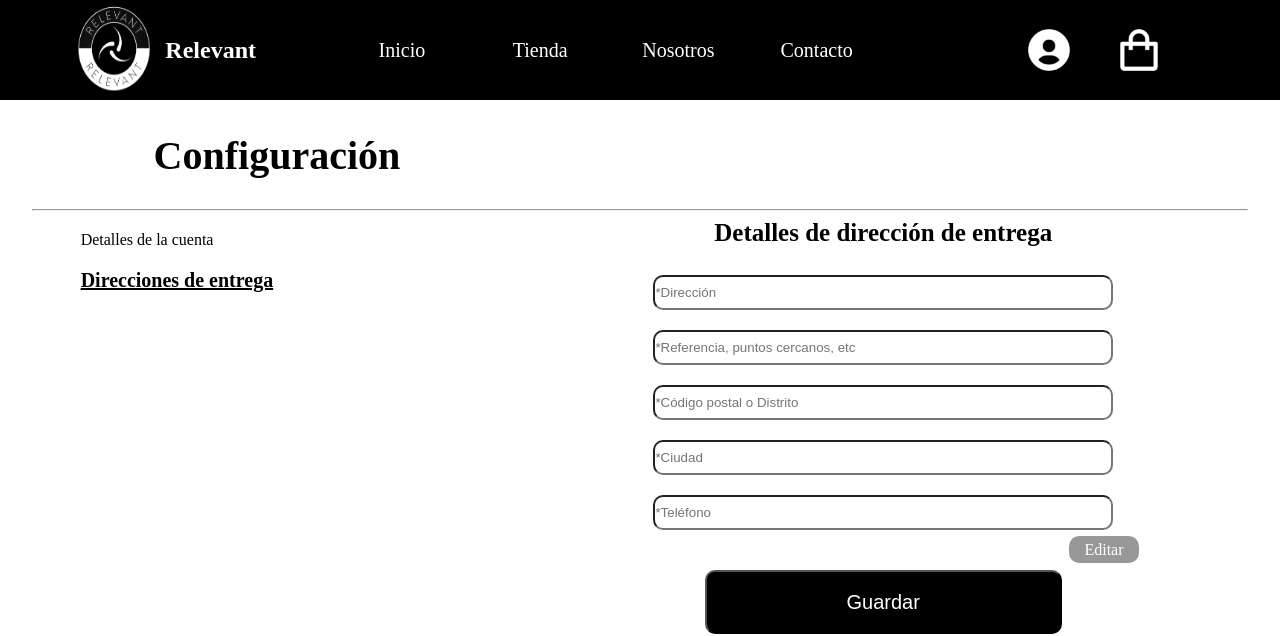
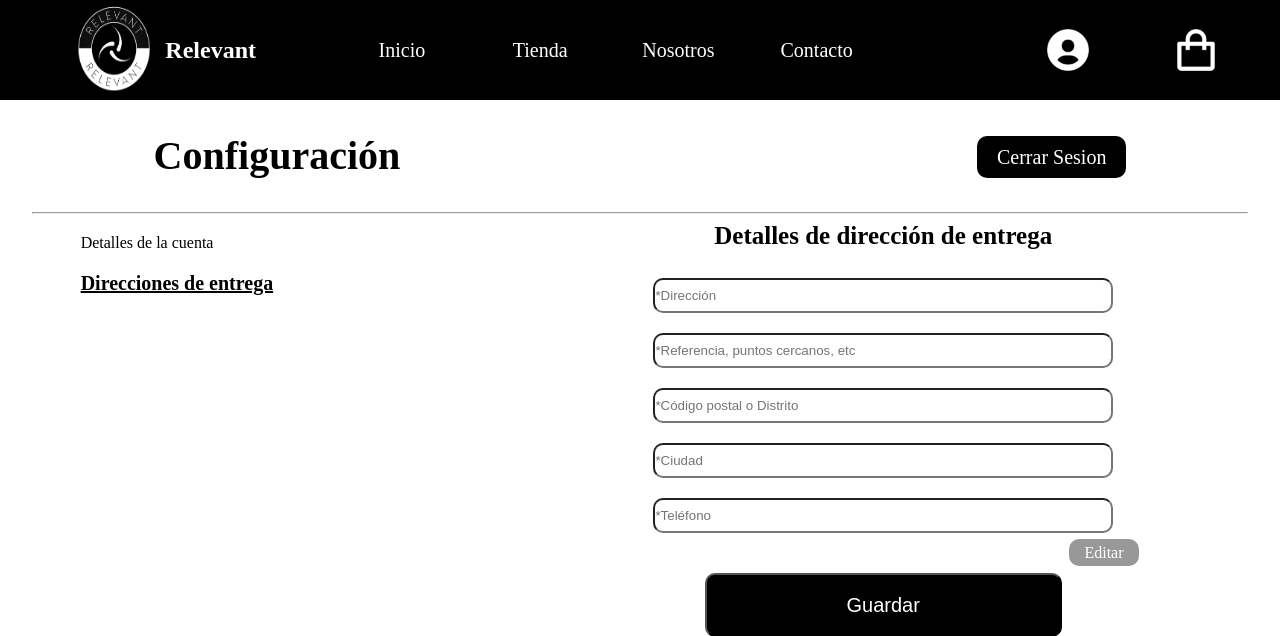
Before and after one commit to Erick2509/Relevant, a PHP site: page /conf_direccionenvio.php in a window 1280 px wide. Shown: the top 636 px of the page. Run offline with PHP 8.4, Linux system fonts and the light colour scheme.

```diff
--- a/cabecera.php
+++ b/cabecera.php
@@ -1,3 +1,4 @@
+<?php session_start() ?>
 <html>
 
 <head>
@@ -21,14 +22,26 @@
         </ul>
       </div>
       <div class="menu_logo">
-        <a href="carrito.php"><img src="imagenes/bolsa.png" alt="" /></a>
         <div class="btn_iniciar">
-          <img src="imagenes/logo_usuario.png" alt="" />
-          <div class="contenido_btniniciar">
-            <a href="ini_sesion.php">Iniciar Sesión</a>
-            <a href="crea_cuenta.php">Regístrate</a>
-          </div>
+          <?php if (isset($_SESSION['nombre']) && isset($_SESSION['apellido'])) : ?>
+            <a href="conf_cuenta.php"><img src="imagenes/logo_usuario.png" alt="" /></a>
+          <?php else : ?>
+            <a href="ini_sesion.php"><img src="imagenes/logo_usuario.png" alt="" /></a>
+          <?php endif; ?>
         </div>
+        <div class="btncarrito">
+          <a href="carrito.php"><img src="imagenes/bolsa.png" alt="" /></a>
+        </div>
+
+        <span class="nombre_usuario">
+          <?php
+          if (isset($_SESSION['nombre']) && isset($_SESSION['apellido'])) {
+            echo $_SESSION['nombre'];
+          } else {
+            echo "";
+          }
+          ?>
+        </span>
       </div>
     </div>
   </div>
--- a/conf_direccionenvio.php
+++ b/conf_direccionenvio.php
@@ -6,7 +6,12 @@
 <div class="contenedor">
   <div class="contenedor2">
     <div class="tg_confi">
-      <h3>Configuración</h3>
+      <div class="titu_conf">
+        <h3>Configuración</h3>
+      </div>
+      <div class="btnCerrarSesion">
+        <a href="controlador_cerrar_sesion.php">Cerrar Sesion</a>
+      </div>
     </div>
     <hr />
     <div class="t_confi">
--- /dev/null
+++ b/controlador_cerrar_sesion.php
@@ -0,0 +1,4 @@
+<?php
+session_start();
+session_destroy();
+header("Location: index.php");
--- a/css/style_confdireccion.css
+++ b/css/style_confdireccion.css
@@ -11,10 +11,31 @@
   padding-right: 10%;
   padding-left: 10%;
   padding-bottom: 2.5%;
+  overflow: auto;
 }
-.contenedor .tg_confi h3 {
+.contenedor .tg_confi .titu_conf {
+  width: 50%;
+  float: left;
+}
+.contenedor .tg_confi .btnCerrarSesion {
+  width: 50%;
+  float: right;
+  text-align: end;
+  height: 50px;
+}
+.contenedor .tg_confi .btnCerrarSesion a {
+  line-height: 50px;
+  text-decoration: none;
+  padding: 10px 20px;
+  background-color: #000000;
+  color: #ffffff;
+  border-radius: 10px;
+  font-size: 20px;
+}
+.contenedor .tg_confi .titu_conf h3 {
   font-size: 40px;
 }
+
 .contenedor .t_confi {
   width: 40%;
   float: left;
--- a/css/style_formConta.css
+++ b/css/style_formConta.css
@@ -1,5 +1,6 @@
 .c_contacto {
   width: 100%;
+  min-height: 80vh;
 }
 .c_contacto .contenido {
   width: 80%;
--- a/css/style_menu.css
+++ b/css/style_menu.css
@@ -58,6 +58,17 @@
   width: 20%;
   float: left;
   height: 100%;
+  overflow: auto;
+}
+.cabecera .menu_logo .btncarrito {
+  width: 50%;
+  float: left;
+  text-align: center;
+}
+.cabecera .menu_logo .btn_iniciar {
+  width: 50%;
+  float: left;
+  text-align: center;
 }
 .cabecera .menu_logo img {
   width: 50px;
@@ -72,7 +83,16 @@
 .cabecera .menu ul li:hover a {
   color: #000000;
 }
-/*estilo usuario*/
+/*ESTILO NOMBRE USUARIO*/
+.nombre_usuario {
+  text-align: center;
+  display: inline-block;
+  width: 50%;
+  clear: both;
+  color: #ff0000;
+}
+
+/*estilo usuario
 .btn_iniciar {
   float: left;
   overflow: hidden;
@@ -98,7 +118,7 @@
 }
 .btn_iniciar:hover .contenido_btniniciar {
   display: block;
-}
+}*/
 /*Estilo Pie*/
 .pie {
   width: 95%;
--- a/form_procesar_crea_cuenta.php
+++ b/form_procesar_crea_cuenta.php
@@ -14,4 +14,4 @@ if ($_SERVER["REQUEST_METHOD"] == "POST") {
 $consulta = 'INSERT INTO usuarios (correo,contraseña,nombre,apellido,numdocu,nacimiento,genero) VALUES ("' . $correo . '","' . $contrasena . '", "' . $nombre . '","' . $apellidos . '","' . $documento . '","' . $nacimiento . '","' . $sexo . '")';
 mysqli_query($conexion, $consulta);
 
-header("Location: index.php");
+header("Location: ini_sesion.php");
--- a/ini_sesion.php
+++ b/ini_sesion.php
@@ -7,6 +7,9 @@
 <div class="crear_cuenta" id="crear_cuenta">
   <h1>Ingresar</h1>
   <form class="contenedor" id="loginForm" action="form_procesar_inisesion.php" method="POST">
+    <?php if (isset($_GET['error']) && $_GET['error'] == 'sesion') {
+      echo '<p style="color: red"> El usuario y/o clave son incorrectos</p>';
+    } ?>
     <p>
       <input name="correo" type="email" placeholder="*Correo Electronico" id="correo" />
     </p>
```
Also changed, not shown: cabecera_index.php (+19 -6 lines), conf_cuenta.php (+29 -7 lines), css/style_conf_cuenta.css (+21 -1 lines), css/style_index.css (+23 -2 lines), form_procesar_conf_cuenta.php (+8 -2 lines), form_procesar_inisesion.php (+23 -1 lines), index.php (+14 -23 lines).
